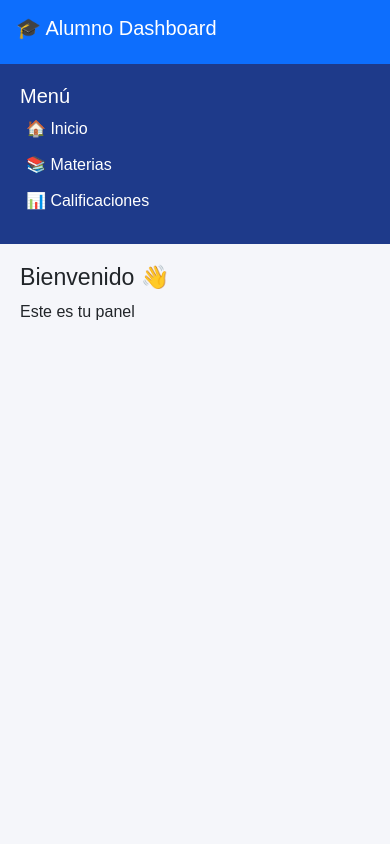
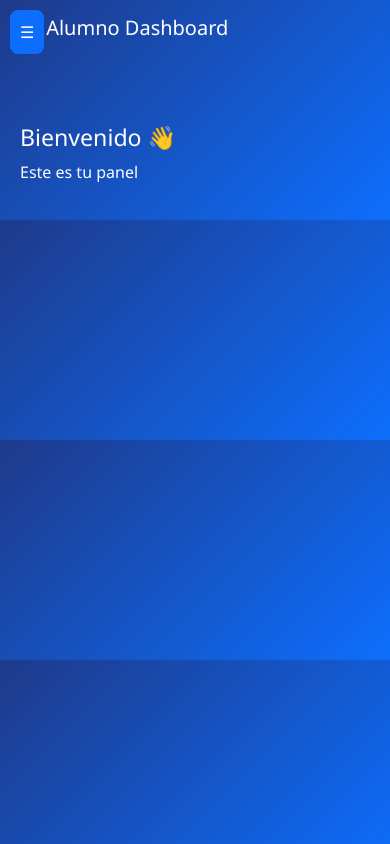
Before and after one commit to Omar120916/plataforma, a website: page public/alumno.html in a window 390 px wide. Drawn offline with nearby package versions, Linux system fonts and the light colour scheme.

Commit message:
ya me quiero ir vlv3

```diff
--- a/public/alumno.html
+++ b/public/alumno.html
@@ -10,56 +10,87 @@
 <style>
 body {
     margin: 0;
-    font-family: Arial;
-    background: #f5f6fa;
+    font-family: 'Segoe UI', sans-serif;
+    background: linear-gradient(135deg, #1e3a8a, #0d6efd);
+    color: white;
 }
 
-/* NAVBAR */
-.navbar {
+/* BOTÓN ☰ */
+.menu-toggle {
+    position: fixed;
+    top: 10px;
+    left: 10px;
+    z-index: 1001;
     background: #0d6efd;
+    border: none;
     color: white;
+    padding: 10px;
+    border-radius: 8px;
+    display: none;
 }
 
 /* SIDEBAR */
 .sidebar {
     width: 220px;
     height: 100vh;
-    background: #1e3a8a;
     position: fixed;
-    color: white;
+    background: rgba(255,255,255,0.1);
+    backdrop-filter: blur(10px);
     padding: 20px;
+    transition: 0.3s;
 }
 
 .sidebar button {
     width: 100%;
-    margin-bottom: 10px;
     border: none;
     background: none;
     color: white;
+    padding: 12px;
     text-align: left;
+    border-radius: 10px;
+    transition: 0.3s;
+}
+
+.sidebar button:hover {
+    background: rgba(255,255,255,0.2);
+    transform: translateX(5px);
 }
 
 /* MAIN */
 .main {
     margin-left: 220px;
     padding: 20px;
+    transition: 0.3s;
 }
 
 /* CARDS */
 .card {
+    background: rgba(255,255,255,0.1);
+    backdrop-filter: blur(10px);
     border-radius: 15px;
+    color: white;
 }
 
-/* RESPONSIVE */
+/* 📱 RESPONSIVE */
 @media (max-width: 768px) {
+
+    .menu-toggle {
+        display: block;
+    }
+
     .sidebar {
-        width: 100%;
-        height: auto;
-        position: relative;
+        transform: translateX(-100%);
+        position: fixed;
+        z-index: 1000;
+    }
+
+    .sidebar.active {
+        transform: translateX(0);
     }
 
     .main {
         margin-left: 0;
+        padding-top: 60px;
     }
 }
 </style>
@@ -72,6 +103,7 @@ body {
     <h5>🎓 Alumno Dashboard</h5>
 </nav>
 
+<button class="menu-toggle" onclick="toggleMenu()">☰</button>
 <!-- SIDEBAR -->
 <div class="sidebar">
     <h5>Menú</h5>
@@ -85,6 +117,10 @@ body {
 
 <script>
 const token = localStorage.getItem('token')
+
+function toggleMenu() {
+    document.querySelector('.sidebar').classList.toggle('active')
+}
 
 // 🔄 CAMBIAR VISTA
 function mostrar(tipo) {
@@ -110,6 +146,8 @@ function mostrar(tipo) {
             </div>
         `
     }
+
+    document.querySelector('.sidebar').classList.remove('active')
 }
 
 // 📚 CARGAR MATERIAS DEL ALUMNO
```
